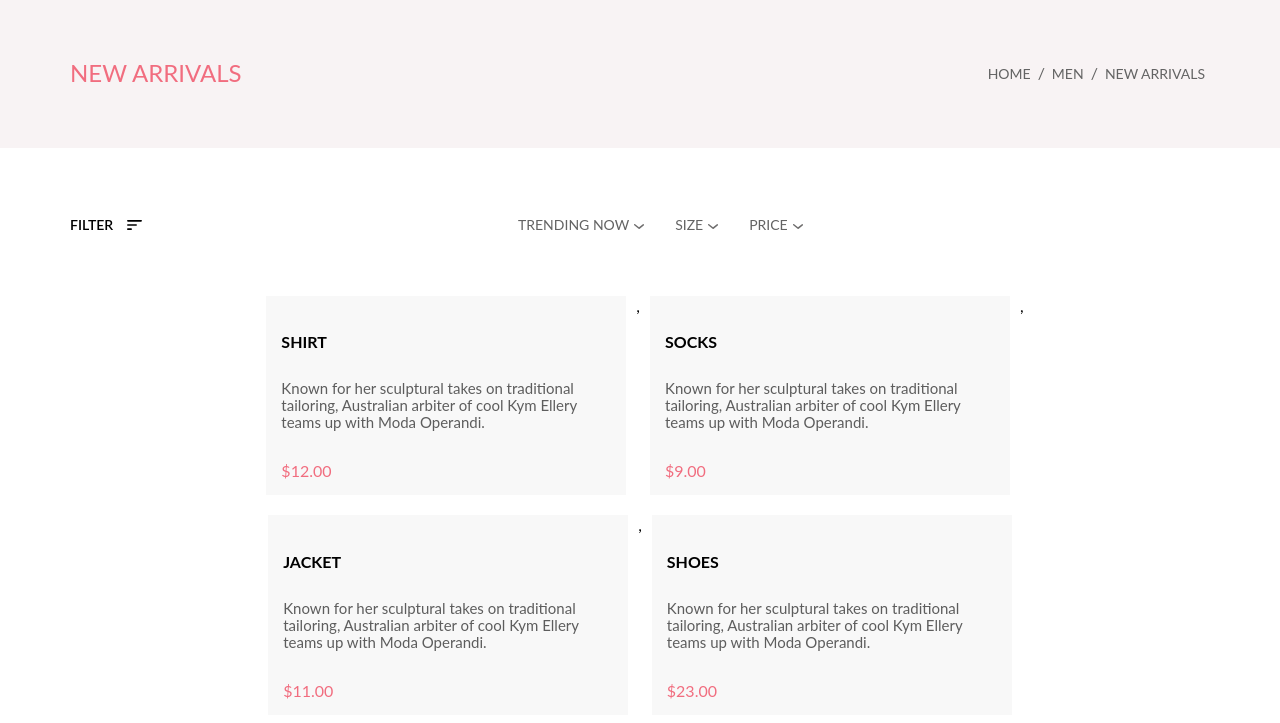
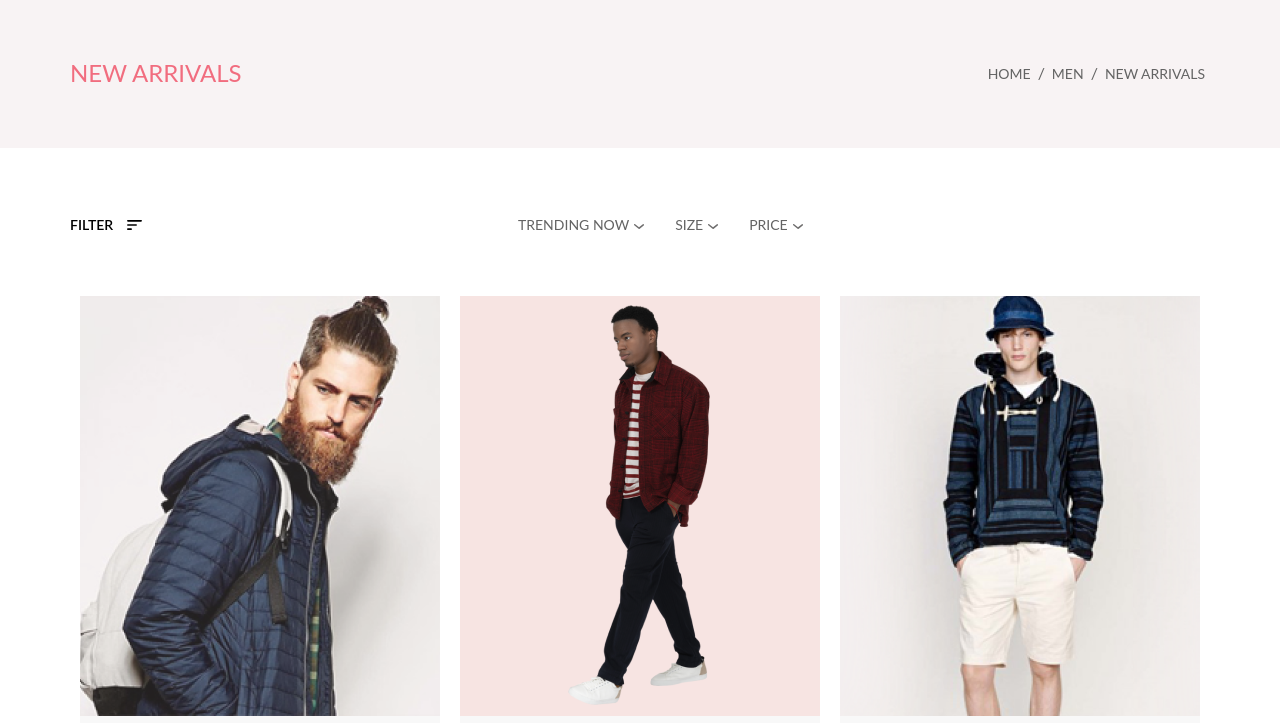
Before and after one commit to SaidMall/JS-2, a plain HTML site: page js2_1. study_project_web-shop/catalog.html in a window 1280 px wide. Shown: the part 77-800 px from the top of the page. Drawn offline with Linux system fonts and the light colour scheme; a web font is replaced by a local one.

Commit message:
обновил каталог

```diff
--- a/js2_1. study_project_web-shop/catalog.html
+++ b/js2_1. study_project_web-shop/catalog.html
@@ -6,7 +6,7 @@
     <title>catalog-page</title>
     <link rel="stylesheet" href="css/style.css">
     <link rel="preconnect" href="https://fonts.gstatic.com">
-    <script src="js/script.js"></script>
+    <script src="js/script_3.js"></script>
 </head>
 
 <body>
--- a/js2_1. study_project_web-shop/js/script.js
+++ /dev/null
@@ -1,62 +0,0 @@
-
-    // <div class="product">
-    //     <img src="img/product-foto1.png" alt="product-foto" class="image-product">
-    //     <a href="#" class="overlay-img" style="width: 360px; height: 420px;"></a>
-    //     <button href="#" class="overlay-btn">
-    //         <span>Add to Cart</span></button>
-    //     <h2>ellery x m'o capsule</h2>
-    //     <p>Known for her sculptural takes on traditional tailoring, Australian arbiter of cool Kym Ellery
-    //         teams
-    //         up with Moda Operandi.</p>
-    //     <span>$52.00</span>
-    // </div>
-
-
-const goods = [
-    {
-
-        title: 'Shirt',
-        discr: 'Known for her sculptural takes on traditional tailoring, Australian arbiter of cool Kym Ellery teams up with    Moda Operandi.',
-        price: '$12.00'
-    },
-
-    {
-        title: 'Socks',
-        discr: 'Known for her sculptural takes on traditional tailoring, Australian arbiter of cool Kym Ellery teams up with    Moda Operandi.',
-        price: '$9.00'
-    },
-
-    {
-        title: 'Jacket',
-        discr: 'Known for her sculptural takes on traditional tailoring, Australian arbiter of cool Kym Ellery teams up with    Moda Operandi.',
-        price: '$11.00'
-    },
-
-    {
-        title: 'Shoes',
-        discr: 'Known for her sculptural takes on traditional tailoring, Australian arbiter of cool Kym Ellery teams up with    Moda Operandi.',
-        price: '$23.00'
-    }
-
-]
-
-const renderGoodsItem = (title, discr, price) => {
-    return `<div class="product">
-                <h2>${title}</h2>
-                <p>${discr}</p>
-                <span>${price}</span>
-            </div>`
-}
-
-const renderGoodsList = list => {
-    let goodsList = list.map(item => renderGoodsItem(item.title, item.discr, item.price))
-
-    document.querySelector('.product-cards').innerHTML = goodsList
-
-}
-
-const init = () => {
-    renderGoodsList(goods)
-}
-
-window.onload = init
--- /dev/null
+++ b/js2_1. study_project_web-shop/js/script_3.js
@@ -0,0 +1,83 @@
+
+const goods = [
+  {
+      pic: 'img/product-foto1.png',
+      title: 'Shirt',
+      discr: 'Known for her sculptural takes on traditional tailoring, Australian arbiter of cool Kym Ellery teams up with    Moda Operandi.',
+      price: '$12.00',
+      id: 34535345
+  },
+
+  {
+      pic: 'img/product-foto7.png',
+      title: 'Socks',
+      discr: 'Known for her sculptural takes on traditional tailoring, Australian arbiter of cool Kym Ellery teams up with    Moda Operandi.',
+      price: '$9.00' ,
+      id: 4654654654
+  },
+
+  {
+      pic: 'img/product-foto3.png',
+      title: 'Jacket',
+      discr: 'Known for her sculptural takes on traditional tailoring, Australian arbiter of cool Kym Ellery teams up with    Moda Operandi.',
+      price: '$11.00' ,
+      id: 46546
+  },
+
+  {
+      pic: 'img/product-foto4.png',
+      title: 'Shoes',
+      discr: 'Known for her sculptural takes on traditional tailoring, Australian arbiter of cool Kym Ellery teams up with    Moda Operandi.',
+      price: '$23.00',
+      id: 345345345
+  }
+
+]
+
+
+class GoodsItem {
+    constructor(pic, title, discr, price, id) {
+        this.pic = pic;
+        this.title = title;
+        this.discr = discr;
+        this.price = price;
+        this.id = id;
+    }
+    render() {
+      return `<div class="product">
+                  <img src=${this.pic} alt="product-foto" class="image-product">
+                  <a href="#" class="overlay-img" style="width: 360px; height: 420px;"></a>
+                  <button id=${this.id} class="overlay-btn"><span>Add to Cart</span></button>
+                  <h2>${this.title}</h2>
+                  <p>${this.discr}</p>
+                  <span>${this.price}</span>
+              </div>`;
+    }
+}
+
+class GoodsList {
+  constructor() {
+    this.goods = goods;
+  }
+  render() {
+    let listHtml = "";
+    this.goods.forEach((good) => {
+      const goodItem = new GoodsItem(
+        good.pic,
+        good.title,
+        good.discr,
+        good.price,
+        good.id
+      );
+      listHtml += goodItem.render();
+    });
+    document.querySelector(".product-cards").innerHTML = listHtml;
+  }
+}
+
+const init = () => {
+  const list = new GoodsList();
+  list.render();
+};
+
+window.onload = init;
```
Also changed, not shown: js2_1. study_project_web-shop/js/script_1.js (added, +81 -0 lines), js2_1. study_project_web-shop/js/script_2.js (added, +68 -0 lines).
